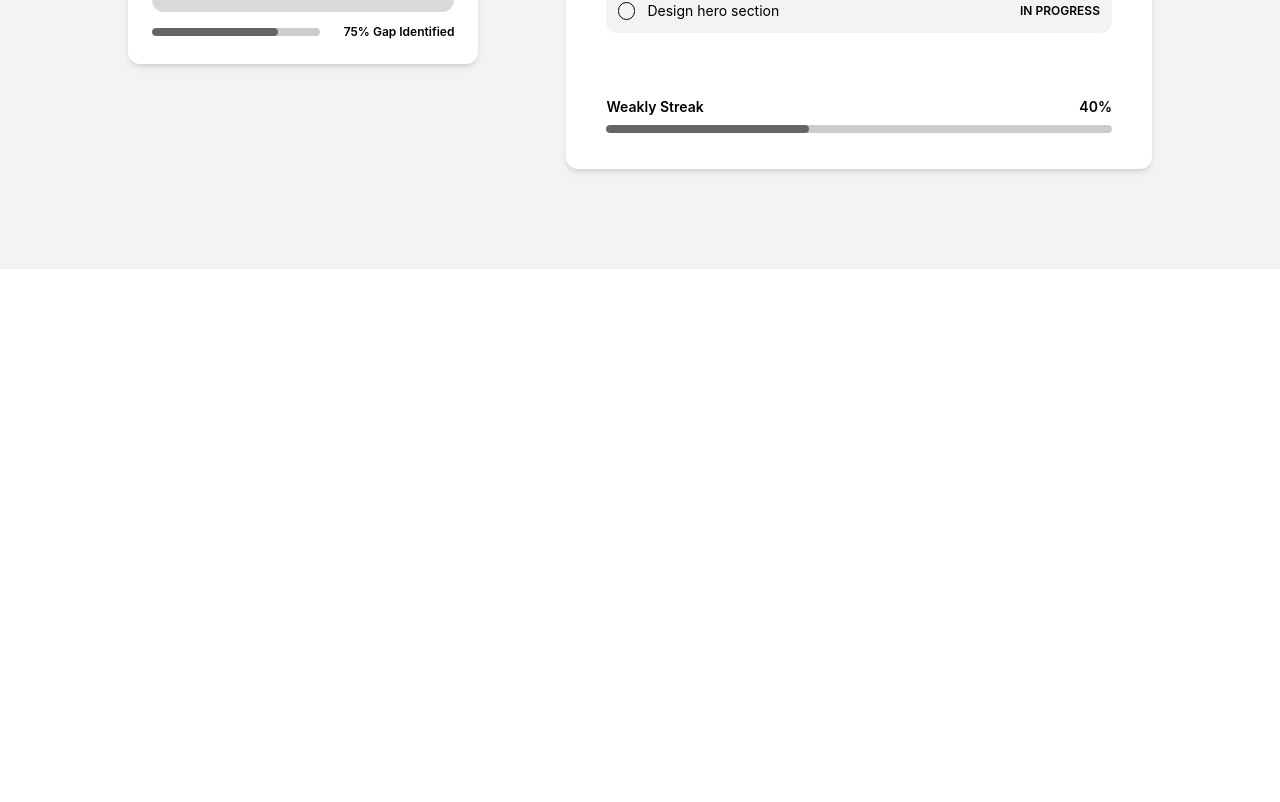
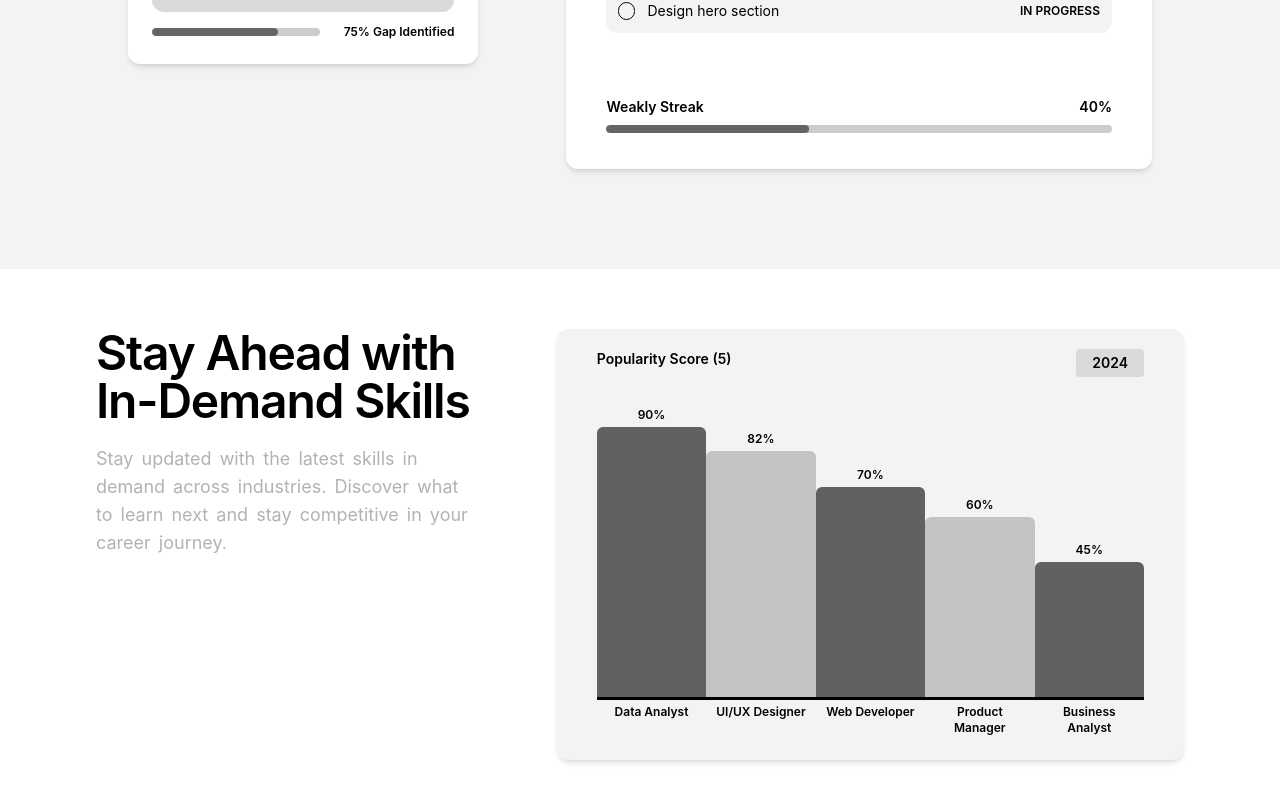
Before and after one commit to Ampasan/Frontend_CareerBytes, a React (Vite) app: page / in a window 1280 px wide. Shown: the part 3100-3902 px from the top of the page. Before the commit the page ends 3369 px from the top, so only its background shows below. Built offline with nearby package versions, Linux system fonts and the light colour scheme.

Commit message:
Feat: Add TrendsSection and BarChart

```diff
--- /dev/null
+++ b/src/components/ui/BarChart.jsx
@@ -0,0 +1,36 @@
+function BarChart({ title, year, data }) {
+    return(
+        <div className="bg-[var(--color-image)] flex flex-col ml-20 py-5 px-10 rounded-xl shadow-md shadow-black/10">
+            <div className="flex justify-between text-sm font-semibold mb-5">
+                    <h2>{title}</h2>
+                    <h2 className="bg-black/10 px-4 py-1 rounded">{year}</h2>
+            </div>
+
+            <div className="flex justify-center">
+
+                {data.map((item, index) => (
+
+                <div key={index} className="font-semibold flex flex-col items-center w-full">
+                    <div className=" h-[300px] w-full flex items-end">
+                        <div   className={`relative w-full rounded-t-md ${index % 2 === 0 ? "bg-black/60" : "bg-black/20"}`}
+                            style={{ height: `${item.percentage}%` }}>
+                            <span className="absolute -top-5 left-1/2 -translate-x-1/2 text-xs">
+                                {item.percentage}%
+                            </span>
+                        </div>
+                    </div>
+                    <span className="text-xs text-center flex justify-center items-center border-t-3 w-full">
+                        <h3 className="my-1 mx-2">{item.text}</h3>
+                    </span>
+                </div>
+
+                ))}
+
+
+            </div>
+        </div>
+    )
+
+}
+
+export default BarChart;
--- /dev/null
+++ b/src/features/TrendsSection.jsx
@@ -0,0 +1,31 @@
+import BarChart from "../components/ui/BarChart"
+
+function TrendsSection() {
+
+    const chartData = [
+        {percentage: 90, text: "Data Analyst"},
+        {percentage: 82, text: "UI/UX Designer"},
+        {percentage: 70, text: "Web Developer"},
+        {percentage: 60, text: "Product Manager"},
+        {percentage: 45, text: "Business Analyst"}
+    ]
+
+    return(
+    <>
+    <section className="my-15 mb-25">
+        <div className=" max-w-6xl mx-auto px-8 grid grid-cols-[35%_65%] justify-center">
+            <div className="max-w-sm flex flex-col gap-5">
+                <h1 className="text-5xl font-semibold tracking-tight">Stay Ahead with In-Demand Skills</h1>
+                <p className="text-black/30 text-lg [word-spacing:3px] ">
+                Stay updated with the latest skills in demand across industries. Discover what to learn next and stay competitive in your career journey.
+                </p>
+            </div>
+            <BarChart title="Popularity Score (5)" year="2024" data={chartData}/>
+        </div>
+    </section>
+    </>
+
+    )
+}
+
+export default TrendsSection
--- a/src/pages/LandingPage.jsx
+++ b/src/pages/LandingPage.jsx
@@ -3,6 +3,7 @@ import HeroSection from "../features/landing/components/HeroSection"
 import AboutSection from "../features/landing/components/AboutSection"
 import RoadmapSection from "../features/landing/components/RoadmapSection"
 import MissionSection from "../features/landing/components/MissionSection"
+import TrendsSection from "../features/TrendsSection"
 
 function LandingPage() {
     return(
@@ -12,6 +13,7 @@ function LandingPage() {
         <AboutSection />
         <RoadmapSection />
         <MissionSection />
+        <TrendsSection />
         </>
 
     )
```
